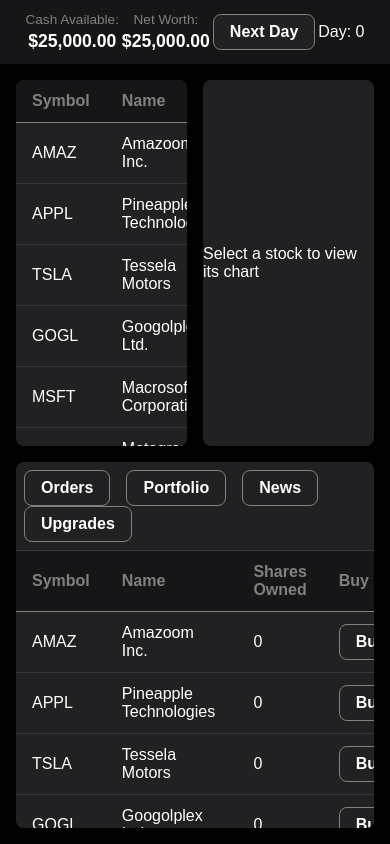
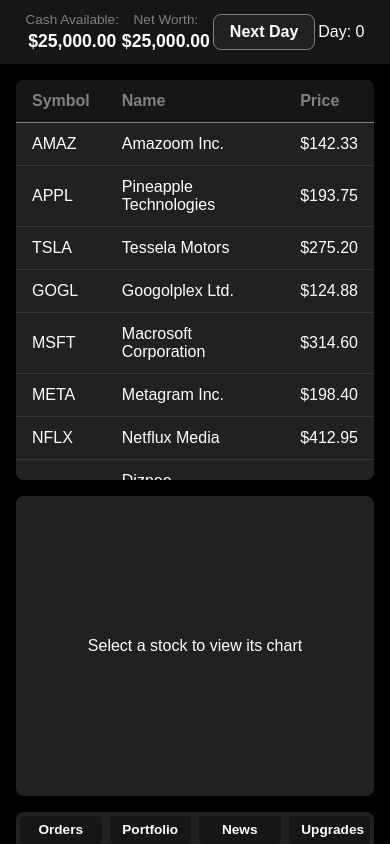
Before and after one commit to kevinsctfries/day-trader, a Next.js app: page /dashboard in a window 390 px wide. Built offline with nearby package versions, Linux system fonts and the light colour scheme.

Commit message:
style: improve responsiveness for smaller devices

```diff
--- a/src/app/components/Orders/Orders.module.scss
+++ b/src/app/components/Orders/Orders.module.scss
@@ -1,25 +1,27 @@
 .main {
-    height: 100%; // Change from max-height to height
+    height: 100%;
     overflow-y: auto;
     display: flex;
-    flex-direction: column; // Add this to control table layout
+    flex-direction: column;
 
     table {
         width: 100%;
+        max-width: 100%;
         border-collapse: collapse;
         background-color: var(--card);
         color: var(--text);
-        flex: 1; // Allow table to fill available space
-        min-height: 0; // Allow table to shrink if needed
+        flex: 1;
+        min-height: 0;
+        table-layout: fixed;
 
         thead {
             background-color: var(--background-alt);
 
             th {
-                text-align: left;
-                padding: 0.75rem 1rem;
+                padding: 0.75rem 0.5rem;
                 border-bottom: 1px solid var(--text-muted);
                 color: var(--text-muted);
+                font-size: 0.9rem;
             }
         }
 
@@ -32,11 +34,11 @@
                 }
 
                 td {
-                    padding: 0.75rem 1rem;
+                    padding: 0.75rem 0.5rem;
                     border-bottom: 1px solid rgba(255, 255, 255, 0.1);
-
-                    button {
-                    }
+                    overflow: hidden;
+                    white-space: nowrap;
+                    font-size: 0.9rem;
                 }
             }
 
--- a/src/app/components/Orders/Orders.tsx
+++ b/src/app/components/Orders/Orders.tsx
@@ -35,12 +35,13 @@
 
   return (
     <div className={styles.main}>
+      <div className={styles.tableContainer}>
         <table>
           <thead>
             <tr>
               <th scope="col">Symbol</th>
-            <th scope="col">Name</th>
-            <th scope="col">Shares Owned</th>
+              <th scope="col">Company</th>
+              <th scope="col">Owned</th>
               <th scope="col">Buy</th>
               <th scope="col">Sell</th>
             </tr>
@@ -49,21 +50,27 @@
             {calculatedStocks.map(stock => {
               const owned =
                 holdings.find(h => h.symbol === stock.symbol)?.shares ?? 0;
+              const currentPrice = getStockPrice(
+                stock.symbol,
+                day,
+                stock.basePrice,
+                stock.beta
+              );
+
               return (
                 <tr key={stock.symbol}>
-                <td>{stock.symbol}</td>
+                  <td>
+                    <div>
+                      <strong>{stock.symbol}</strong>
+                      <div>${currentPrice.toFixed(2)}</div>
+                    </div>
+                  </td>
                   <td>{stock.name}</td>
                   <td>{owned}</td>
                   <td>
                     <button
                       onClick={() => {
-                      const price = getStockPrice(
-                        stock.symbol,
-                        day,
-                        stock.basePrice,
-                        stock.beta
-                      );
-                      setSelectedPrice(price);
+                        setSelectedPrice(currentPrice);
                         setShowPurchase(true);
                         setStock(stock);
                       }}>
@@ -73,13 +80,7 @@
                   <td>
                     <button
                       onClick={() => {
-                      const price = getStockPrice(
-                        stock.symbol,
-                        day,
-                        stock.basePrice,
-                        stock.beta
-                      );
-                      setSelectedPrice(price);
+                        setSelectedPrice(currentPrice);
                         setStock(stock);
                         setShowSell(true);
                       }}>
@@ -91,6 +92,7 @@
             })}
           </tbody>
         </table>
+      </div>
 
       {showPurchase && stock && (
         <PurchaseModal
--- a/src/app/components/StockChart/StockChart.module.scss
+++ b/src/app/components/StockChart/StockChart.module.scss
@@ -9,14 +9,24 @@
     width: 100%;
     height: 100%;
     padding: 1rem;
+    display: flex;
+    flex-direction: column;
 
     .rangeSelector {
+        flex-shrink: 0;
         padding-bottom: 1rem;
     }
 
     .responsiveContainer {
-        height: 100%;
+        flex: 1;
         width: 100%;
-        padding-bottom: 1rem;
+        min-height: 0;
+
+        @media (max-width: 768px) {
+            height: 250px; // Smaller fixed height for mobile
+            flex: none;
+            min-height: 200px; // Minimum height
+            max-height: 400px; // Maximum height to prevent overflow
+        }
     }
 }
--- a/src/app/dashboard/page.module.scss
+++ b/src/app/dashboard/page.module.scss
@@ -22,6 +22,18 @@
                 border-radius: 0.5rem;
                 overflow: hidden;
             }
+
+            @media (max-width: 768px) {
+                grid-template-columns: 1fr;
+                grid-template-rows: auto auto;
+
+                .left,
+                .right {
+                    min-height: 300px;
+                    max-height: 400px;
+                    overflow: auto;
+                }
+            }
         }
 
         .bottom {
@@ -41,8 +53,15 @@
                     margin-right: 1rem;
                     padding: 0.5rem 1rem;
                     cursor: pointer;
+                    font-size: 1rem;
+                    border-radius: 0.25rem;
+                    background-color: var(--background-alt);
+                    color: var(--text);
+                    border: none;
+                    transition: background-color 0.2s ease;
 
                     &:hover {
+                        background-color: rgba(255, 255, 255, 0.1);
                     }
                 }
             }
@@ -51,6 +70,41 @@
                 flex: 1;
                 min-height: 0;
                 overflow: hidden;
+            }
+        }
+
+        @media (max-width: 768px) {
+            grid-template-rows: auto auto auto;
+            min-height: auto;
+
+            .top {
+                grid-template-columns: 1fr;
+                grid-template-rows: auto auto;
+
+                .left,
+                .right {
+                    min-height: 300px;
+                }
+            }
+
+            .bottom {
+                min-height: 400px;
+
+                .tabButtons {
+                    padding: 0.25rem;
+                    display: flex;
+                    flex-wrap: wrap;
+                    gap: 0.5rem;
+
+                    button {
+                        margin-right: 0;
+                        padding: 0.4rem 0.8rem;
+                        font-size: 0.85rem;
+                        flex: 1;
+                        min-width: 80px;
+                        max-width: 120px;
+                    }
+                }
             }
         }
     }
@@ -63,29 +117,33 @@
         justify-content: center;
         align-items: center;
         gap: 1rem;
-
         background: rgba(0, 0, 0, 0.8);
         color: var(--text);
         z-index: 1000;
-
         text-align: center;
 
         .overMessage {
             font-size: 3rem;
             font-weight: 600;
             color: #f5f5f7;
+
+            @media (max-width: 768px) {
+                font-size: 2rem;
+            }
         }
 
         .gameStats {
             font-size: 1.5rem;
             color: #a1a1a6;
+
+            @media (max-width: 768px) {
+                font-size: 1.2rem;
+            }
         }
 
         button {
             padding: 0.5rem 1rem;
         }
-
-        animation: fadeIn 0.5s ease-out;
     }
 
     @keyframes fadeIn {
--- a/src/app/globals.scss
+++ b/src/app/globals.scss
@@ -10,6 +10,10 @@
 body {
   max-width: 100vw;
   overflow-x: hidden;
+
+  @media (max-width: 768px) {
+    overflow-y: auto;
+  }
 }
 
 body {
```
Lines whose indentation alone changed are shown as unchanged.
